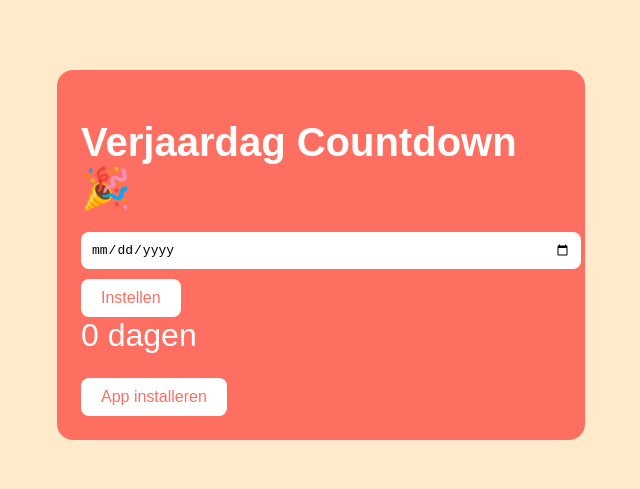
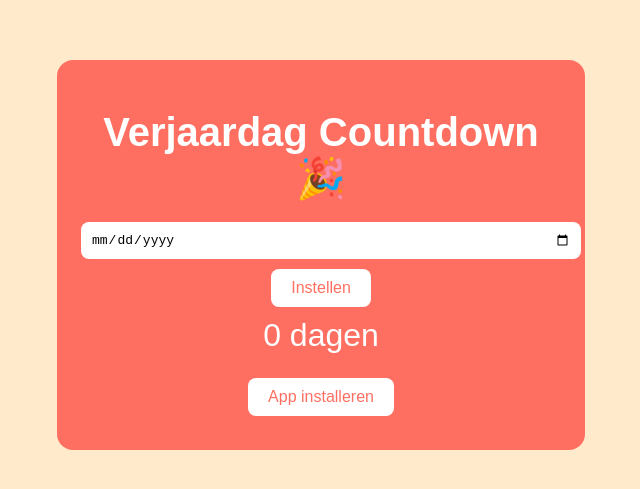
Before and after one commit to JulianWitjes/verjaardag-countdown, a plain HTML site: page index.html in a window 1280 px wide. Shown: the part 145-634 px from the top of the page, without its empty margins (319-959 px from the left). Drawn offline with Linux system fonts and the light colour scheme.

Commit message:
style.css

```diff
--- a/style.css
+++ b/style.css
@@ -18,6 +18,7 @@ body {
   color: #fff;
   max-width: 480px;
   width: calc(100% - 32px);
+  text-align: center;
 }
 
 /* Typografie */
@@ -54,6 +55,7 @@ button {
   color: #ff6f61;
   font-size: 1em;
   cursor: pointer;
+  margin-bottom: 10px;
 }
 
 button:hover {
```
